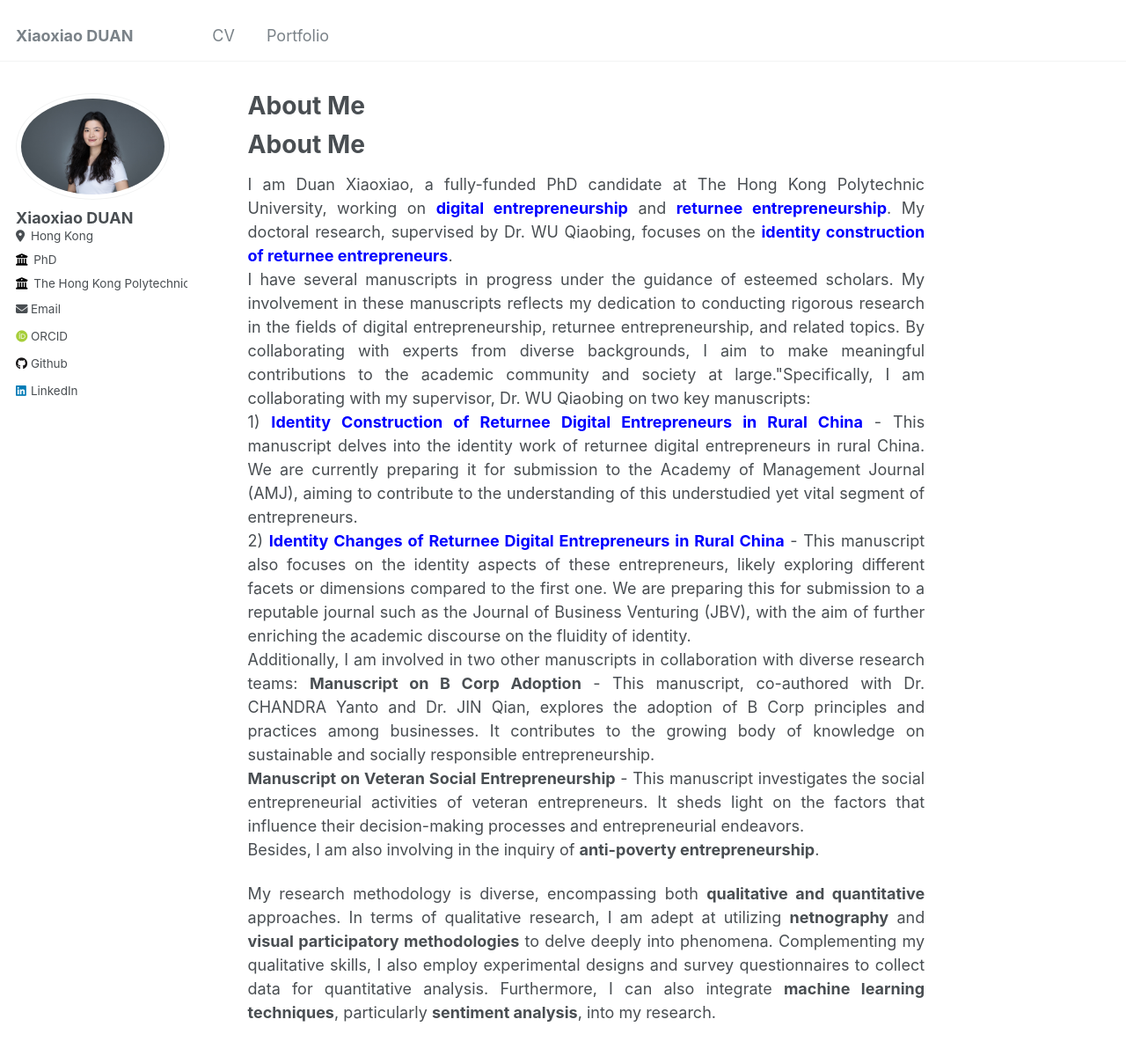
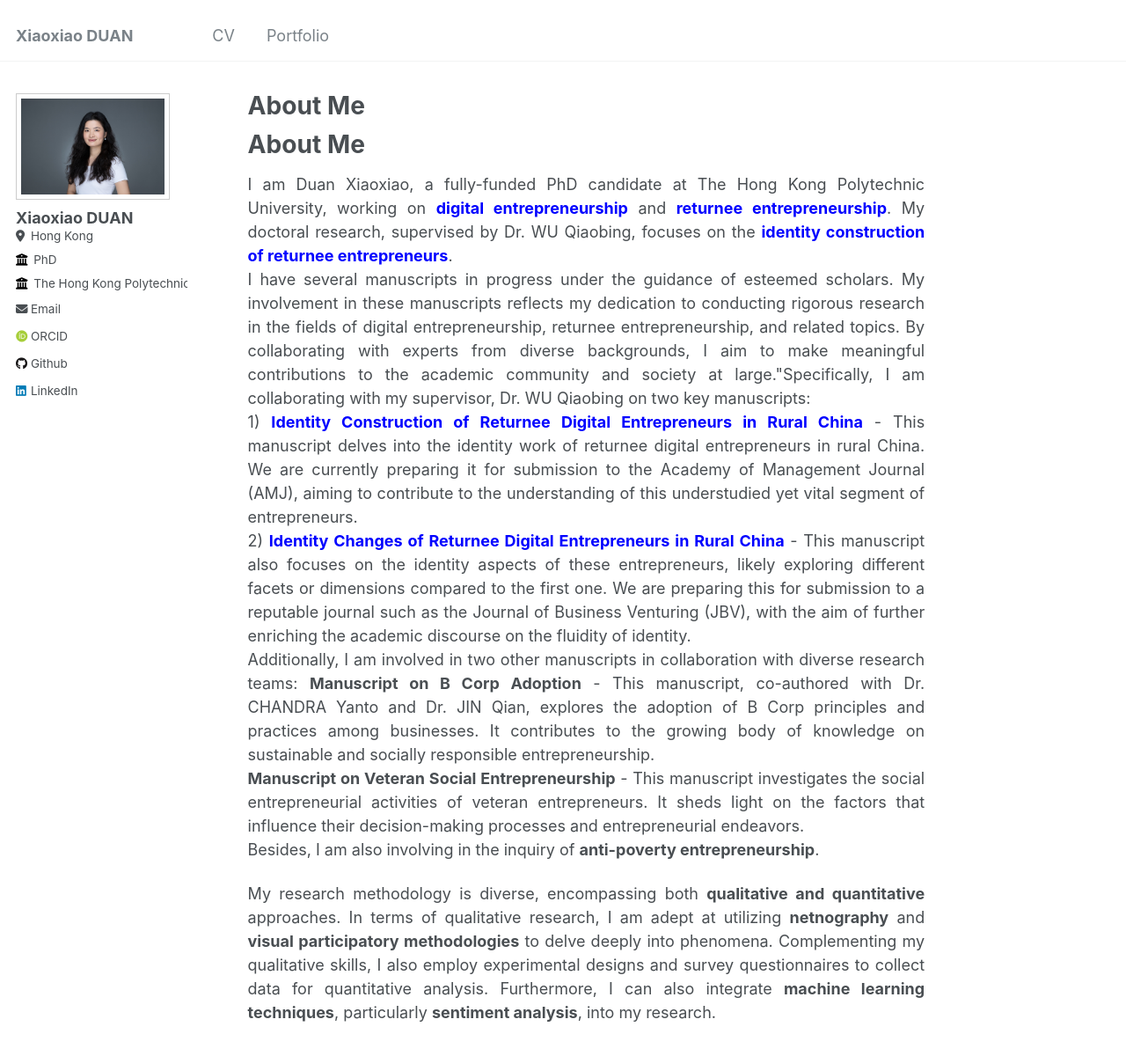
Before and after one commit to Xiaoxiao1087/XiaoxiaoDUAN, a Jekyll site: the page built from _pages/about.md, in a window 1280 px wide and 1400 px high. Shown: the top 1200 px of the window at 88% size. Built offline with Jekyll 4.4.1, drawn with Linux system fonts in a browser that asks for light colours; some web fonts are replaced; our own code applies the rules of GitHub Pages for plain Markdown files.

Commit message:
Update _sidebar.scss

```diff
--- a/_sass/_sidebar.scss
+++ b/_sass/_sidebar.scss
@@ -80,10 +80,11 @@
   display: table-cell;
   vertical-align: top;
   width: 36px;
-  // set width only, for non-square avatars
-  // height: 36px;
+  /* 如果头像不是正方形的，可以取消注释并设置高度 */
+  /* height: 36px; */
 
-  @include breakpoint($large) {
+  /* 假设 $large 对应的媒体查询是屏幕宽度大于 960px */
+  @media (min-width: 960px) {
     display: block;
     width: auto;
     height: auto;
@@ -91,14 +92,15 @@
 
   img {
     max-width: 175px;
-    border-radius: 50%;
 
-    @include breakpoint($large) {
+    /* 假设 $large 对应的媒体查询是屏幕宽度大于 960px */
+    @media (min-width: 960px) {
       padding: 5px;
-      border: 1px solid $border-color;
+      border: 1px solid #ccc; /* 假设的边框颜色 */
     }
   }
 }
+
 
 .author__content {
   display: table-cell;
```
